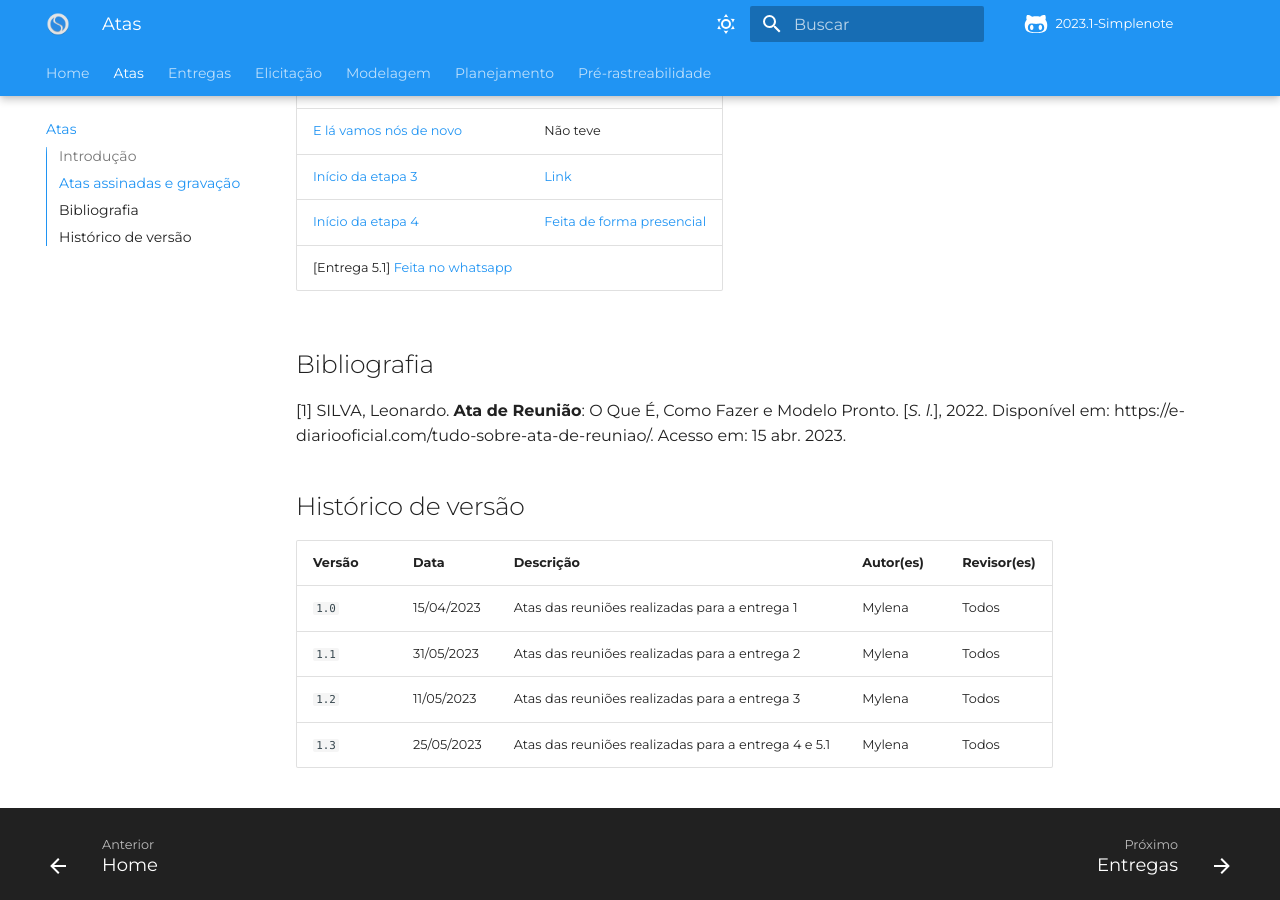
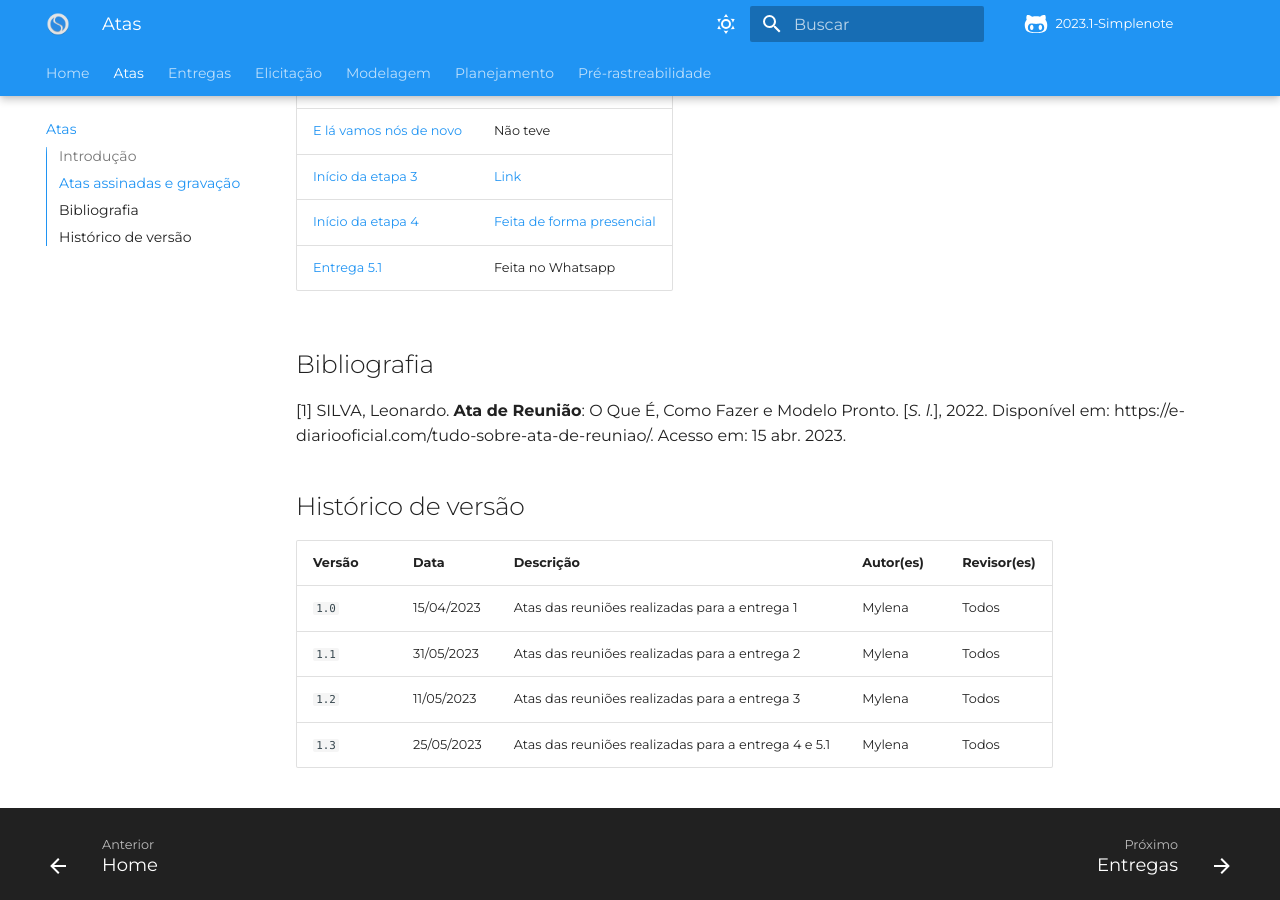
Before and after one commit to Requisitos-de-Software/2023.1-Simplenote, an MkDocs documentation site: the page built from docs/atas.md, in a window 1280 px wide and 900 px high, scrolled down 607 px. Built offline with MkDocs 1.6.1 and Material for MkDocs 9.7.7, drawn with Linux system fonts in a browser that asks for light colours; some web fonts are replaced; comment, search, counter and statistics services are not loaded.

Commit message:
Update atas.md

```diff
--- a/docs/atas.md
+++ b/docs/atas.md
@@ -16,8 +16,8 @@ Devido a sua importância, as atas devem ser assinadas pelos participantes da re
 | [Ajustes finais entrega 1](https://unbbr-my.sharepoint.com/:b:/g/personal/211029497_aluno_unb_br/ETj9-j-RykpAhUtwFGwecsoBR7U6vTItTc2dnJj1aCQJTA?e=ZquvfV)|[Link](https://youtu.be/xmTG8MMpY8Y)
 |[E lá vamos nós de novo](https://unbbr-my.sharepoint.com/:b:/g/personal/211029497_aluno_unb_br/ESqqoghq39RNn7_QRXKcOwgB3d8CoFCPCu--7UQAHCvWeA?e=Th472Q)| Não teve
 |[Início da etapa 3](https://unbbr-my.sharepoint.com/:b:/g/personal/211029497_aluno_unb_br/EZoPfEuO2AFFj1s8ctUed_EBM570csctoPsSm1SoaUIFfg?e=IpNYqe) | [Link](https://youtu.be/El_cwOEWp14)
-|   [Início da etapa 4 ](https://unbbr-my.sharepoint.com/:b:/g/personal/211029497_aluno_unb_br/ET0cLXPtA5RNkTa6TDa_BPwB8QUmMvR31_o7CPkXOJXNGQ?e=y1A0NJ)   | [Feita de forma presencial](https://unbbr-my.sharepoint.com/:i:/g/personal/211029497_aluno_unb_br/ERKoNKGXiQpBhrZ4-yRppUEBh_hzvNKimq6oJPt9-rMTKw?e=9dDfPX)|
-| [Entrega 5.1] [Feita no whatsapp](https://unbbr-my.sharepoint.com/:b:/g/personal/211029497_aluno_unb_br/EfN-Uq17mS1Gn7_NABA_laMBkOsyba_wQTxBBjLPbGFA_Q?e=VCHPig)
+|[Início da etapa 4 ](https://unbbr-my.sharepoint.com/:b:/g/personal/211029497_aluno_unb_br/ET0cLXPtA5RNkTa6TDa_BPwB8QUmMvR31_o7CPkXOJXNGQ?e=y1A0NJ)   | [Feita de forma presencial](https://unbbr-my.sharepoint.com/:i:/g/personal/211029497_aluno_unb_br/ERKoNKGXiQpBhrZ4-yRppUEBh_hzvNKimq6oJPt9-rMTKw?e=9dDfPX)|
+| [Entrega 5.1](https://unbbr-my.sharepoint.com/:b:/g/personal/211029497_aluno_unb_br/EfN-Uq17mS1Gn7_NABA_laMBkOsyba_wQTxBBjLPbGFA_Q?e=VCHPig)| Feita no Whatsapp
 
 
 
```
